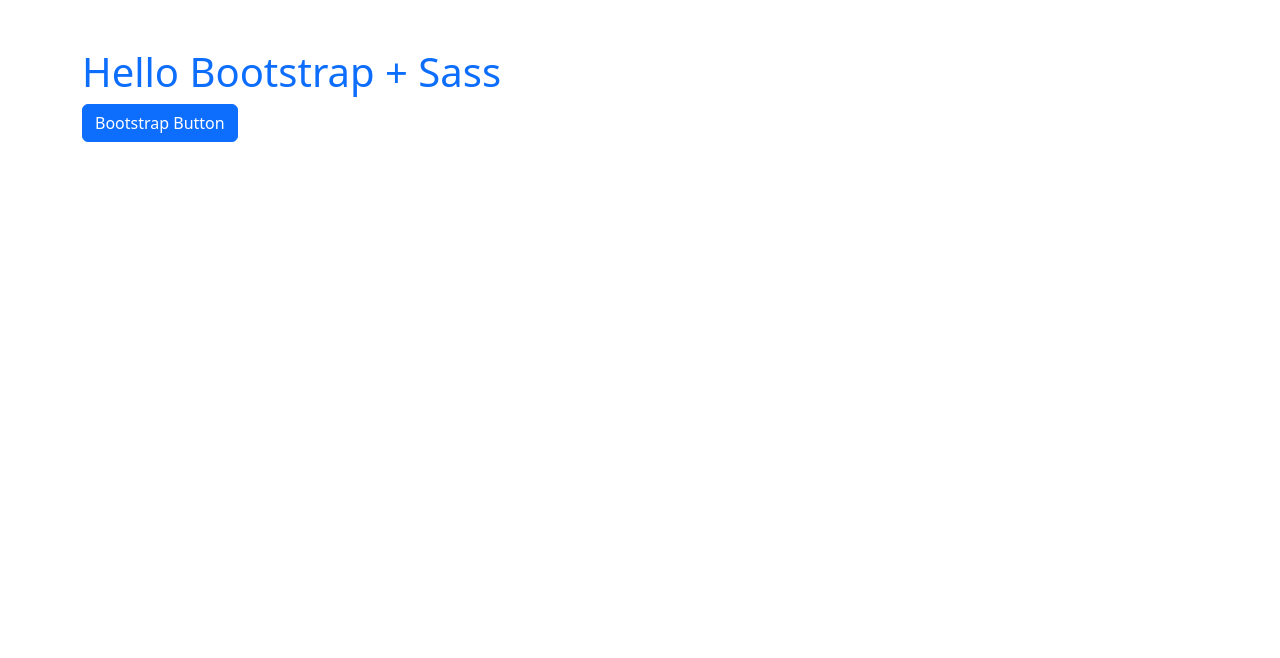
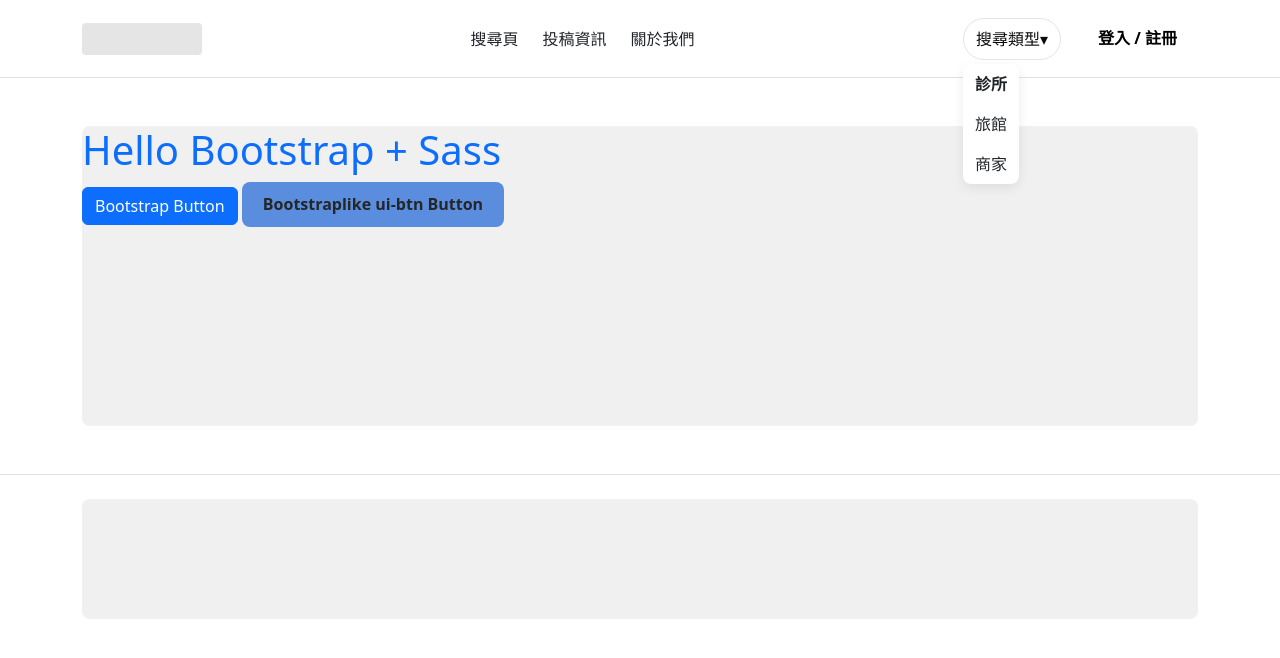
Before and after one commit to nonwhen07/Reactproject, a website: page public/index.html in a window 1280 px wide. Drawn offline with nearby package versions, Linux system fonts and the light colour scheme.

Commit message:
fix:樣式問題

```diff
--- a/package.json
+++ b/package.json
@@ -4,6 +4,6 @@
     "sass": "^1.97.2"
   },
   "scripts": {
-    "sass": "sass --load-path=node_modules src/scss/main.scss public/css/style.css --watch"
+    "sass": "sass --load-path=node_modules src/scss/main.scss public/css/style.css --watch --polling"
   }
 }
--- a/public/index.html
+++ b/public/index.html
@@ -10,10 +10,70 @@
 </head>
 <body>
 
-  <div class="container py-5">
-    <h1 class="text-primary">Hello Bootstrap + Sass</h1>
-    <button class="btn btn-primary">Bootstrap Button</button>
-  </div>
+  <!-- Header -->
+  <header class="border-bottom">
+    <div class="container">
+      <div class="d-flex align-items-center justify-content-between py-3">
+
+        <!-- Logo placeholder -->
+        <div class="header-logo">
+          <div style="width:120px;height:32px;background:#E5E5E5;border-radius:4px;"></div>
+        </div>
+
+        <!-- Nav -->
+        <nav class="d-flex gap-4">
+          <a href="#" class="text-decoration-none text-dark">搜尋頁</a>
+          <a href="#" class="text-decoration-none text-dark">投稿資訊</a>
+          <a href="#" class="text-decoration-none text-dark">關於我們</a>
+        </nav>
+
+        <!-- Actions -->
+        <div class="d-flex align-items-center gap-3">
+
+          <!-- ui-select -->
+          <div class="ui-select">
+            <button type="button" class="ui-select-trigger">
+              搜尋類型
+              <span>▾</span>
+            </button>
+
+            <!-- demo: 預設先顯示，之後再接 JS -->
+            <div class="ui-select-menu">
+              <div class="ui-select-option is-selected">診所</div>
+              <div class="ui-select-option">旅館</div>
+              <div class="ui-select-option">商家</div>
+            </div>
+          </div>
+
+          <!-- CTA -->
+          <button class="ui-btn ui-btn--primary">
+            登入 / 註冊
+          </button>
+
+        </div>
+
+      </div>
+    </div>
+  </header>
+
+  <!-- Content -->
+  <main class="container py-5">
+    <div style="height:300px;background:#F0F0F0;border-radius:8px;">
+      <h1 class="text-primary">Hello Bootstrap + Sass</h1>
+      <button class="btn btn-primary">Bootstrap Button</button>
+      <button class="ui-btn ui-btn-primary">Bootstraplike ui-btn Button</button>
+    </div>
+  </main>
+
+  <!-- Footer -->
+  <footer class="border-top">
+    <div class="container py-4">
+      <div style="height:120px;background:#F0F0F0;border-radius:8px;"></div>
+    </div>
+  </footer>
+
+
+
 
   <!-- Bootstrap JS（npm 版） -->
   <script src="../node_modules/bootstrap/dist/js/bootstrap.bundle.min.js"></script>
--- a/src/scss/components/_buttons.scss
+++ b/src/scss/components/_buttons.scss
@@ -1,3 +1,5 @@
+@use '../helpers/variables' as *;
+
 .ui-btn {
   display: inline-flex;
   align-items: center;
@@ -37,7 +39,7 @@
 
 .ui-btn-primary {
   background-color: $ui-color-primary;
-  color: $ui-bg-default;
+  color: $ui-neutral-800;
 
   &:hover {
     background-color: $ui-color-primary-hover;
--- a/src/scss/components/_cards.scss
+++ b/src/scss/components/_cards.scss
@@ -0,0 +1 @@
+@use '../helpers/variables' as *;
--- a/src/scss/components/_form.scss
+++ b/src/scss/components/_form.scss
@@ -1 +1,24 @@
-// checkbox / radio / input 先把與_form.scss 重複的部分抽出來
+// checkbox / radio / input 先把與_form.scss能處理的部分放一起，之後如果功能擴大可以抽出來/* =========
+@use '../helpers/variables' as *;
+
+.ui-input {
+  padding: 8px 12px;
+  border-radius: 8px;
+  border: 1px solid $ui-border-default;
+
+  &:focus {
+    border-color: $ui-color-primary;
+  }
+}
+
+
+.ui-checkbox {
+  display: flex;
+  align-items: center;
+}
+
+
+.ui-radio {
+  display: flex;
+  align-items: center;
+}
--- a/src/scss/components/_select.scss
+++ b/src/scss/components/_select.scss
@@ -1,3 +1,5 @@
+@use '../helpers/variables' as *;
+
 .ui-select {
   position: relative;
   display: inline-block;
```
Also changed, not shown: src/scss/main.scss (+5 -3 lines), public/css/style.css.
